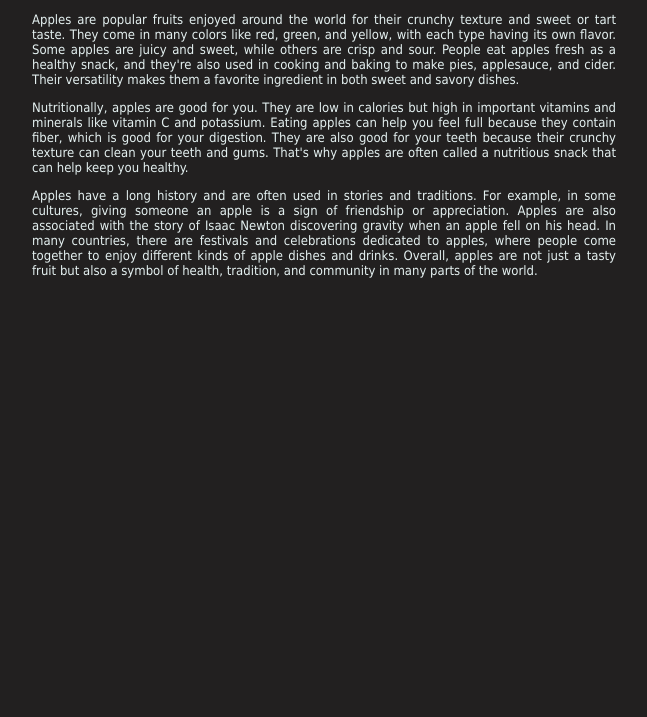
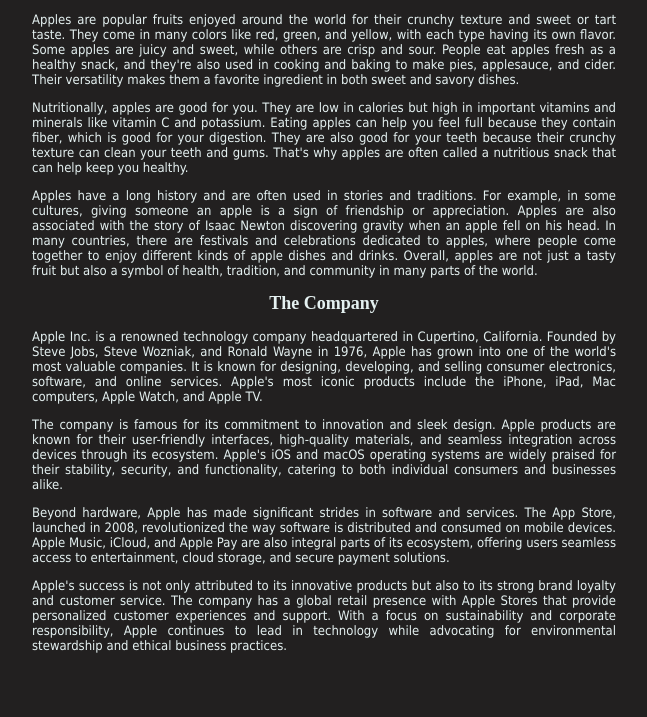
Before and after one commit to salauddin-shimul/CS50W, a plain HTML site: page index.html in a window 1280 px wide. Shown: the part 83-800 px from the top of the page, without its empty margins (316-963 px from the left). Drawn offline with Linux system fonts and the light colour scheme.

Commit message:
Changed heading to Apple, h2 to The Fruit and added another heading about the apple company

```diff
--- a/index.html
+++ b/index.html
@@ -5,11 +5,11 @@
     <meta name="viewport" content="width=device-width, initial-scale=1.0" />
     <link rel="stylesheet" href="style.css" />
     <script src="script.js"></script>
-    <title>HELU!</title>
+    <title>Apple</title>
   </head>
   <body>
     <div>
-      <h1>Welcome to my website!</h1>
+      <h1>Apple</h1>
       <h2>Apple - The fruit</h2>
       <p>
         Apples are popular fruits enjoyed around the world for their crunchy
@@ -38,6 +38,44 @@
         drinks. Overall, apples are not just a tasty fruit but also a symbol of
         health, tradition, and community in many parts of the world.
       </p>
+
+      <h2>The Company</h2>
+
+      <p>
+        Apple Inc. is a renowned technology company headquartered in Cupertino,
+        California. Founded by Steve Jobs, Steve Wozniak, and Ronald Wayne in
+        1976, Apple has grown into one of the world's most valuable companies.
+        It is known for designing, developing, and selling consumer electronics,
+        software, and online services. Apple's most iconic products include the
+        iPhone, iPad, Mac computers, Apple Watch, and Apple TV.
+      </p>
+
+      <p>
+        The company is famous for its commitment to innovation and sleek design.
+        Apple products are known for their user-friendly interfaces,
+        high-quality materials, and seamless integration across devices through
+        its ecosystem. Apple's iOS and macOS operating systems are widely
+        praised for their stability, security, and functionality, catering to
+        both individual consumers and businesses alike.
+      </p>
+
+      <p>
+        Beyond hardware, Apple has made significant strides in software and
+        services. The App Store, launched in 2008, revolutionized the way
+        software is distributed and consumed on mobile devices. Apple Music,
+        iCloud, and Apple Pay are also integral parts of its ecosystem, offering
+        users seamless access to entertainment, cloud storage, and secure
+        payment solutions.
+      </p>
+
+      <p>
+        Apple's success is not only attributed to its innovative products but
+        also to its strong brand loyalty and customer service. The company has a
+        global retail presence with Apple Stores that provide personalized
+        customer experiences and support. With a focus on sustainability and
+        corporate responsibility, Apple continues to lead in technology while
+        advocating for environmental stewardship and ethical business practices.
+      </p>
     </div>
   </body>
 </html>
```
